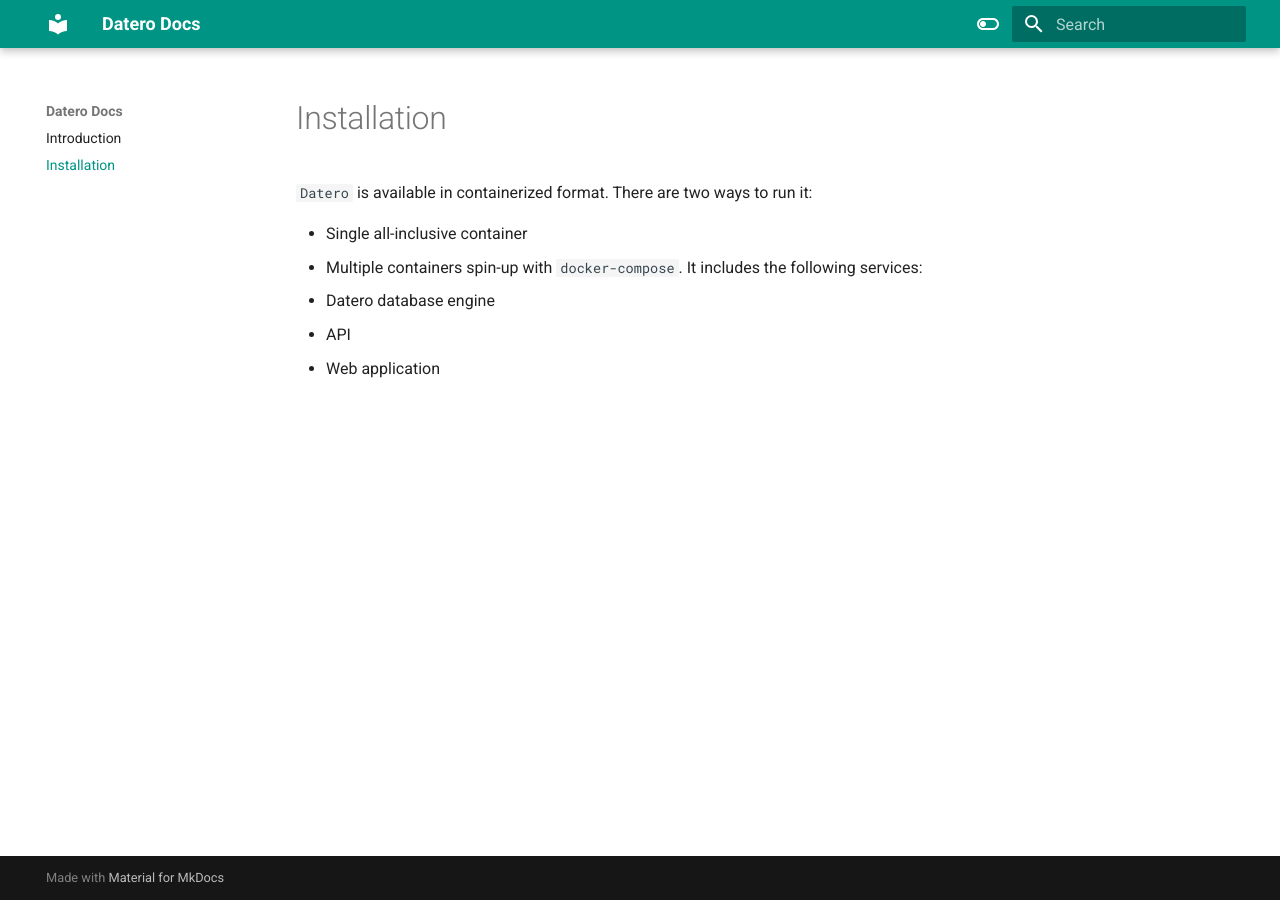
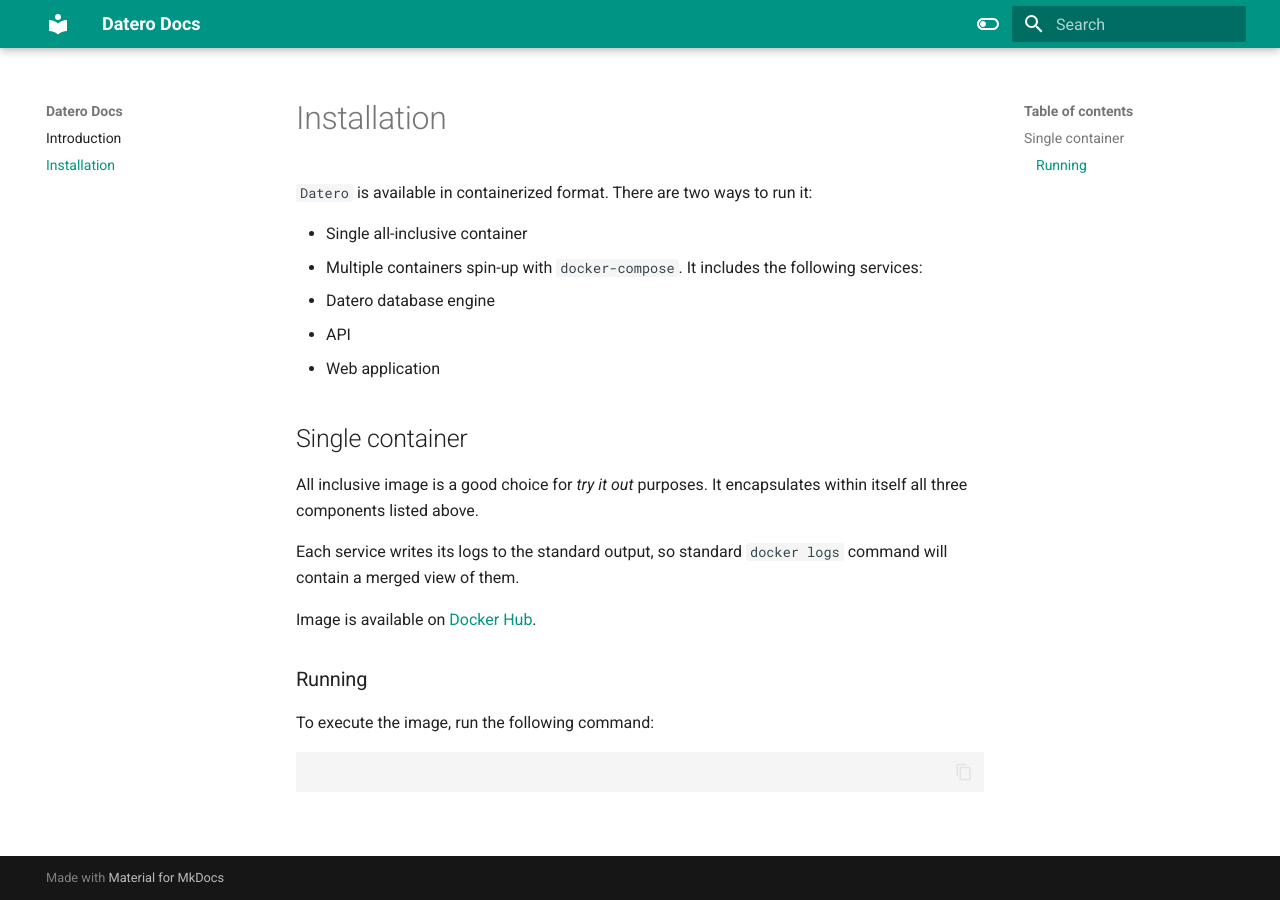
Before and after one commit to chumaky/datero-docs, an MkDocs documentation site: the page built from docs/installation.md, in a window 1280 px wide. Built offline with MkDocs 1.6.1 and Material for MkDocs 9.7.7, drawn with Linux system fonts in a browser that asks for light colours.

Commit message:
Changing nested lists style.

````diff
--- a/docs/installation.md
+++ b/docs/installation.md
@@ -5,6 +5,20 @@ There are two ways to run it:
 
 - Single all-inclusive container
 - Multiple containers spin-up with `docker-compose`. It includes the following services:
-  - Datero database engine
-  - API
-  - Web application
+  * Datero database engine
+  * API
+  * Web application
+
+## Single container
+All inclusive image is a good choice for _try it out_ purposes. It encapsulates within itself all three components listed above.
+
+Each service writes its logs to the standard output, so standard `docker logs` command will contain a merged view of them.
+
+Image is available on [Docker Hub](https://hub.docker.com/r/chumaky/datero).
+
+### Running
+To execute the image, run the following command:
+
+```bash
+
+```
````
